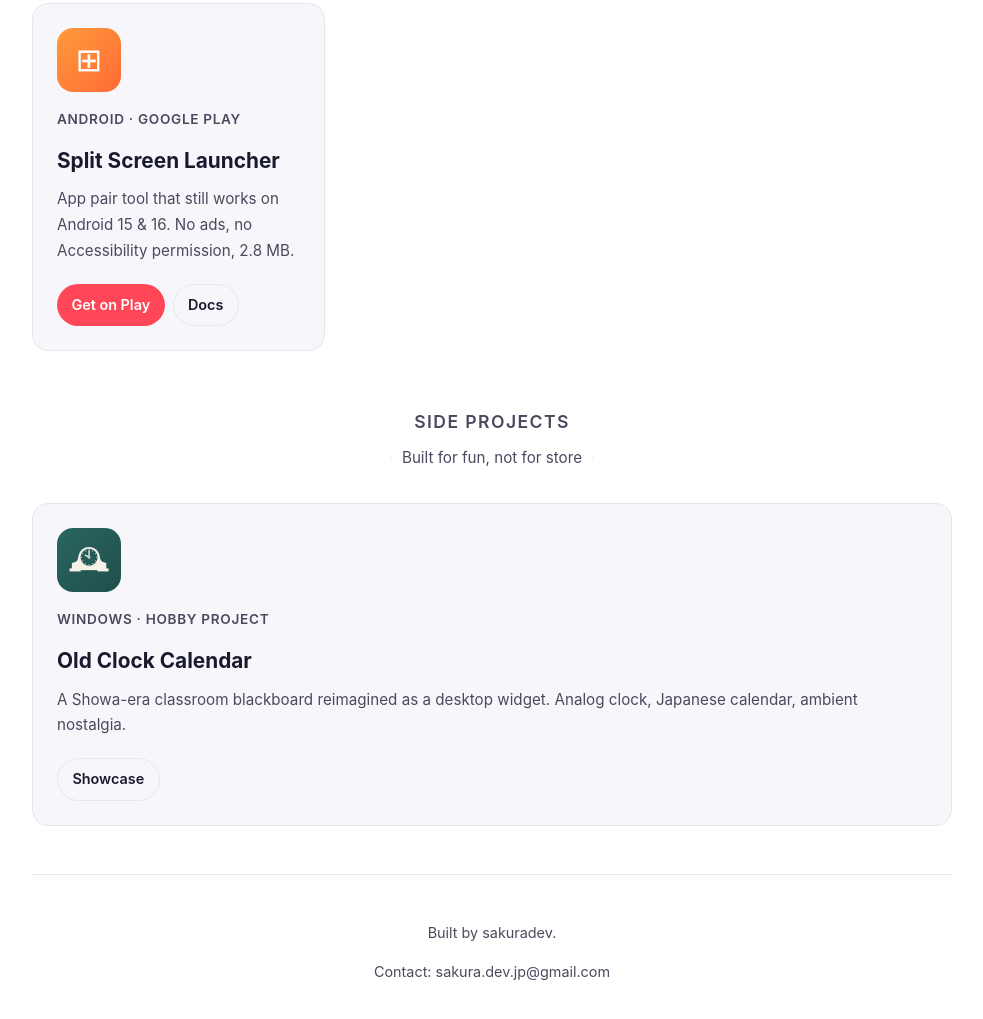
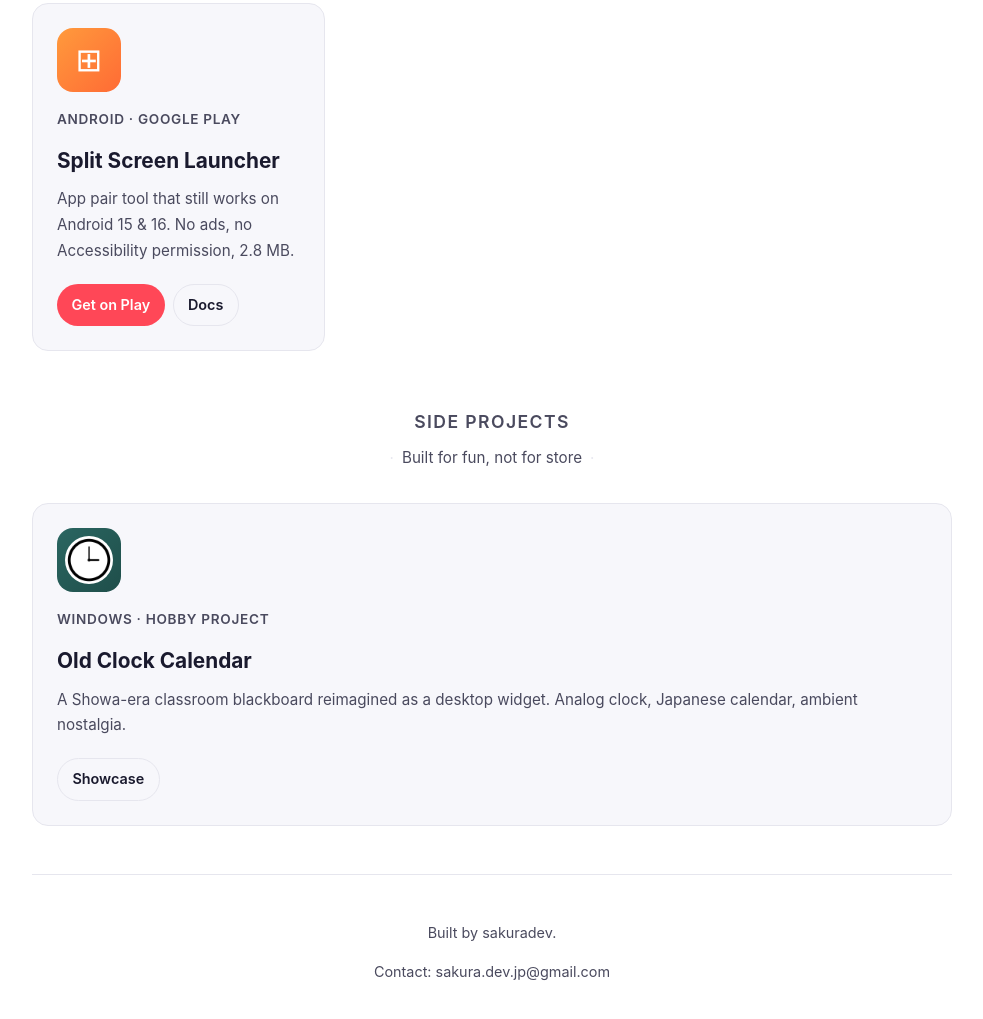
Before and after one commit to sakuradevjp/sakuradevjp.github.io, a plain HTML site: page index.html in a window 1280 px wide. Shown: the part 753-1772 px from the top of the page, without its empty margins (148-1131 px from the left). Drawn offline with Linux system fonts and the light colour scheme.

Commit message:
Replace mantelpiece-clock emoji with actual app icon
The 🕰 emoji renders ambiguously on Windows/Segoe and looked nothing like
a clock. Use the actual Old Clock Calendar app icon (white clock face on
the existing teal gradient frame) for consistent branding.

```diff
--- a/index.html
+++ b/index.html
@@ -125,7 +125,8 @@
 .app.audiofixer .icon{background:linear-gradient(135deg,#7c4dff,#536dfe);color:#fff}
 .app.notikeep .icon{background:linear-gradient(135deg,#26c281,#1abc9c);color:#fff}
 .app.splitscreen .icon{background:linear-gradient(135deg,#ff9a3c,#ff6b35);color:#fff}
-.app.oldclock .icon{background:linear-gradient(135deg,#2a6661,#1f4e4a);color:#f5f1e8}
+.app.oldclock .icon{background:linear-gradient(135deg,#2a6661,#1f4e4a);padding:8px}
+.app.oldclock .icon img{width:100%;height:100%;display:block;border-radius:50%;background:#fff}
 .side-heading{text-align:center;margin:3.5rem 0 .5rem;font-size:1.1rem;font-weight:600;color:var(--fg-soft);letter-spacing:.08em;text-transform:uppercase}
 .side-sub{text-align:center;color:var(--fg-soft);margin:0 0 1.25rem;font-size:.95rem}
 .side-sub::before,.side-sub::after{content:"·";margin:0 .5rem;color:var(--border)}
@@ -207,7 +208,7 @@
 <section class="apps">
 
   <article class="app oldclock">
-    <div class="icon">🕰</div>
+    <div class="icon"><img src="old-clock-calendar.png" alt="Old Clock Calendar icon" width="48" height="48"></div>
     <p class="platform">Windows · Hobby Project</p>
     <h2>Old Clock Calendar</h2>
     <p class="desc">A Showa-era classroom blackboard reimagined as a desktop widget. Analog clock, Japanese calendar, ambient nostalgia.</p>
```
Also changed, not shown: old-clock-calendar.png (added).
